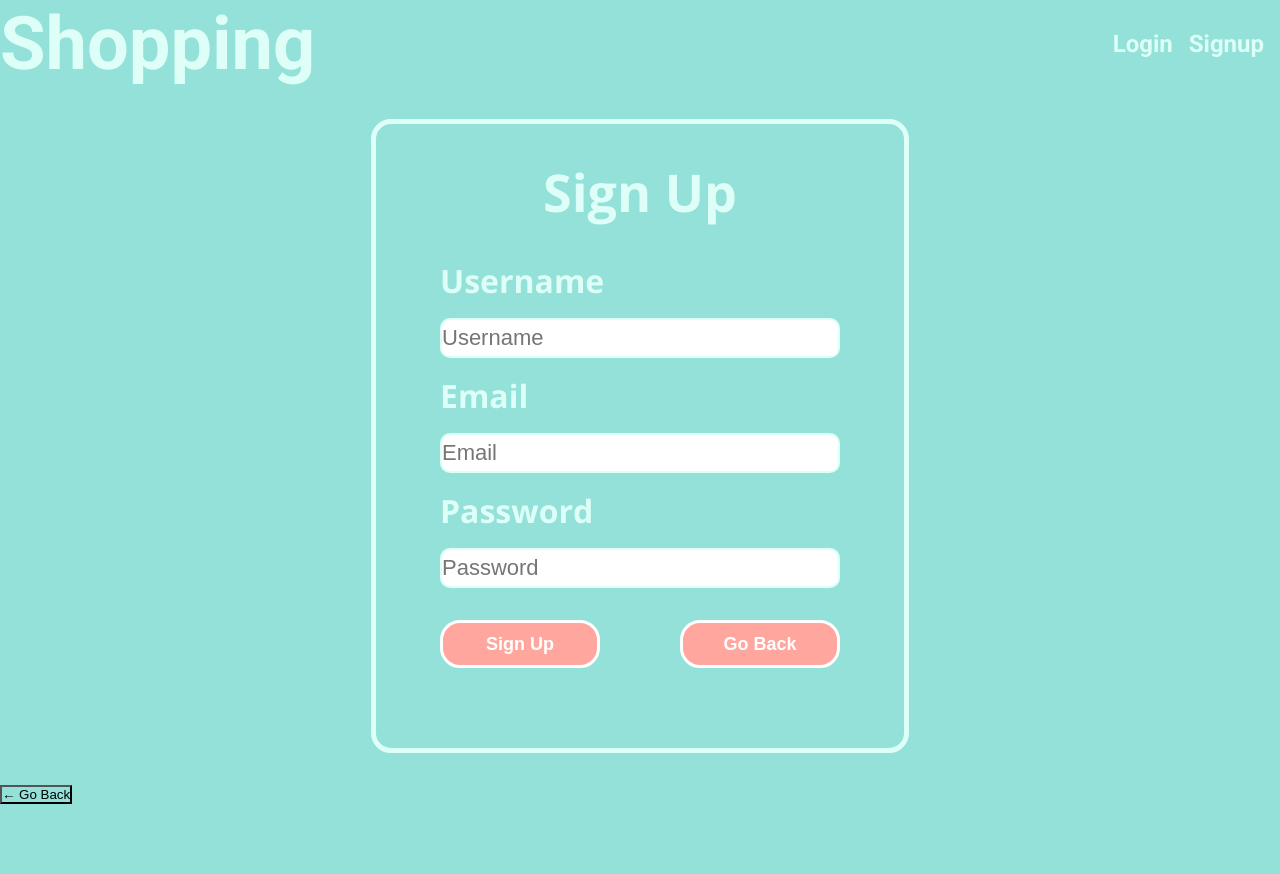
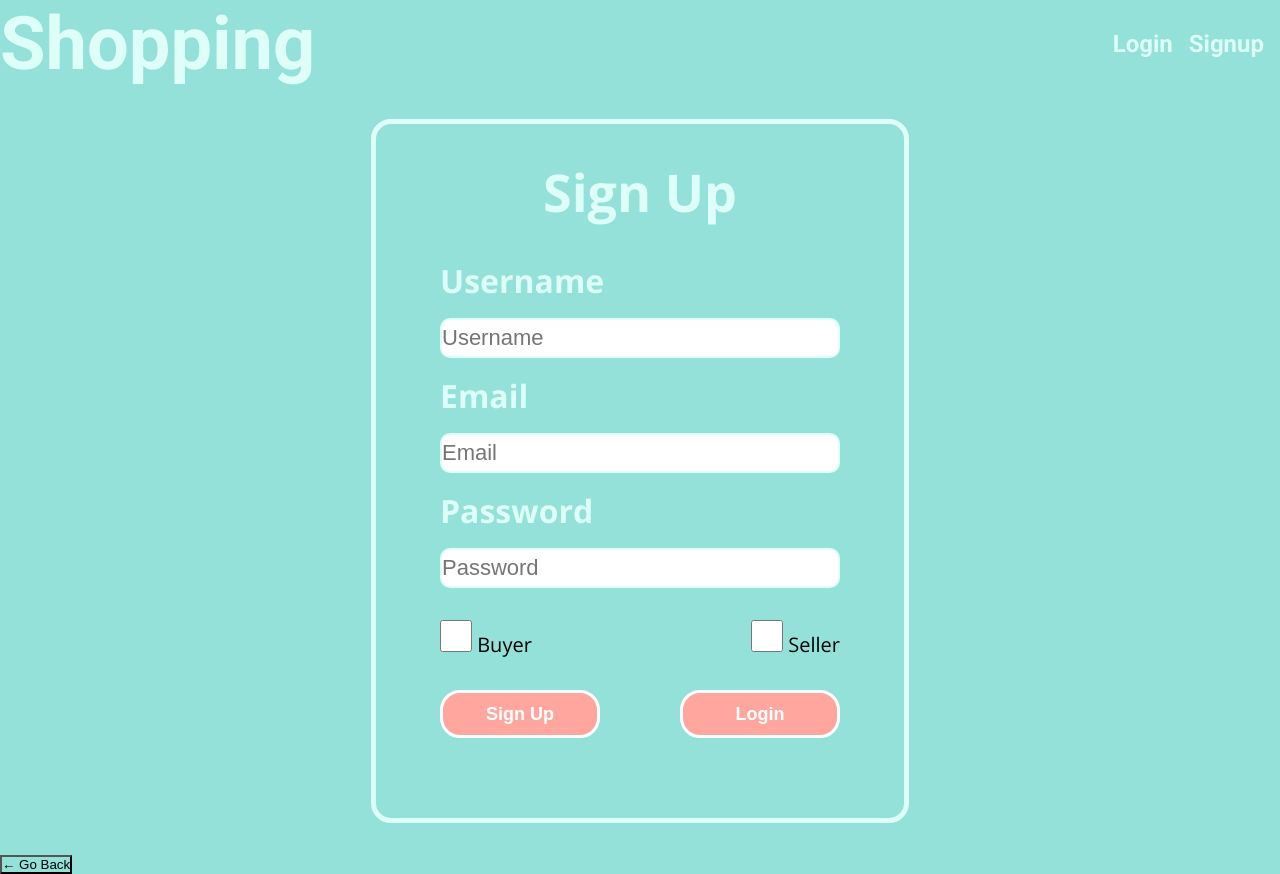
Before and after one commit to dcho10/group-one-project, a React (Vite) app in the folder client/: page /signup in a window 1280 px wide. Before the commit the page ends 804 px from the top, so only its background shows below. Built offline with nearby package versions, Linux system fonts and the light colour scheme.

Commit message:
Added signup checkboxes

```diff
--- a/client/src/main.jsx
+++ b/client/src/main.jsx
@@ -29,7 +29,7 @@ const router = createBrowserRouter([
         element: <Signup />
       },
       {
-        path: 'confirm',
+        path: '/confirm',
         element: <Confirm />
       },
       {
--- a/client/src/pages/Login.css
+++ b/client/src/pages/Login.css
@@ -28,7 +28,7 @@ h5 {
     padding: 2rem;
 }
 
-input {
+.form-input {
     height: 2.5rem;
     width: 25rem;
     border: solid 2px var(--primary);
--- a/client/src/pages/Login.jsx
+++ b/client/src/pages/Login.jsx
@@ -1,5 +1,5 @@
 import { useState } from 'react';
-import { Link } from 'react-router-dom';
+import { Link, useNavigate } from 'react-router-dom';
 import { useMutation } from '@apollo/client';
 import { LOGIN_USER } from '../utils/mutations';
 
@@ -10,6 +10,7 @@ import "./Login.css"
 const Login = (props) => {
   const [formState, setFormState] = useState({ email: '', password: ''});
   const [login, { error, data }] = useMutation(LOGIN_USER);
+  const navigate = useNavigate();
 
   // update state based on form input changes
   const handleChange = (event) => {
@@ -24,13 +25,14 @@ const Login = (props) => {
   // submit form
   const handleFormSubmit = async (event) => {
     event.preventDefault();
-    console.log(formState);
     try {
       const { data } = await login({
         variables: { ...formState },
       });
 
       Auth.login(data.login.token);
+
+      navigate("/confirm")
     } catch (e) {
       console.error(e);
     }
@@ -48,12 +50,6 @@ const Login = (props) => {
         <section className="login-content">
           <h4>Login</h4>
           <section>
-            {data ? (
-              <p>
-                Success! You may now head{' '}
-                <Link to="/">back to the homepage.</Link>
-              </p>
-            ) : (
             <form onSubmit={handleFormSubmit} className="login-form">
               <h5> Email </h5>
               <input
@@ -91,7 +87,6 @@ const Login = (props) => {
                 </Link>
               </section>
             </form>
-            )}
 
             {error && (
               <section>
@@ -102,7 +97,6 @@ const Login = (props) => {
         </section>
       </section>
     </main>
-  );
-};
+  );};
 
 export default Login;
--- a/client/src/pages/Signup.css
+++ b/client/src/pages/Signup.css
@@ -17,6 +17,21 @@
     padding: 2rem;
 }
 
+.checkbox {
+    display: flex;
+    justify-content: space-between;
+    margin: 1rem 0 0 0;
+}
+
+input {
+    height: 2rem;
+    width: 2rem;
+}
+
+label {
+    font-size: 20px;
+}
+
 .submit-signup {
     margin: 1rem 0;
     width: 10rem;
--- a/client/src/pages/Signup.jsx
+++ b/client/src/pages/Signup.jsx
@@ -55,6 +55,7 @@ const Signup = () => {
               <form onSubmit={handleFormSubmit} className="signup-card">
                 <h5> Username </h5>
                 <input
+                  className="form-input"
                   placeholder="Username"
                   name="userName"
                   type="text"
@@ -63,6 +64,7 @@ const Signup = () => {
                 />
                 <h5> Email </h5>
                 <input
+                  className="form-input"
                   placeholder="Email"
                   name="email"
                   type="email"
@@ -71,12 +73,28 @@ const Signup = () => {
                 />
                 <h5> Password </h5>
                 <input
+                  className="form-input"
                   placeholder="Password"
                   name="password"
                   type="password"
                   value={formState.password}
                   onChange={handleChange}
                 />
+
+                <section className="checkbox">
+                  <section>
+                    <label className="label">
+                      <input type="checkbox" id="buyer" className="buyer-checkbox"/> Buyer
+                    </label>
+                  </section>
+
+                  <section>
+                    <label className="label">
+                      <input type="checkbox" id="seller" className="seller-checkbox"/> Seller
+                    </label>
+                  </section>
+                </section>
+
                 <section className="buttons">
                   <button
                     className="submit-signup"
@@ -93,7 +111,7 @@ const Signup = () => {
                       style={{ cursor: 'pointer' }}
                       type="submit"
                     >
-                      Go Back
+                      Login
                     </button>
                   </Link>
                 </section>
--- a/client/src/utils/auth.js
+++ b/client/src/utils/auth.js
@@ -29,12 +29,11 @@ class AuthService {
 
   login(idToken) {
     localStorage.setItem('id_token', idToken);
-    window.location.assign('/');
   }
 
   logout() {
     localStorage.removeItem('id_token');
-    window.location.reload();
+    window.location.reload("/");
   }
 }
 
```
Lines whose indentation alone changed are shown as unchanged.
